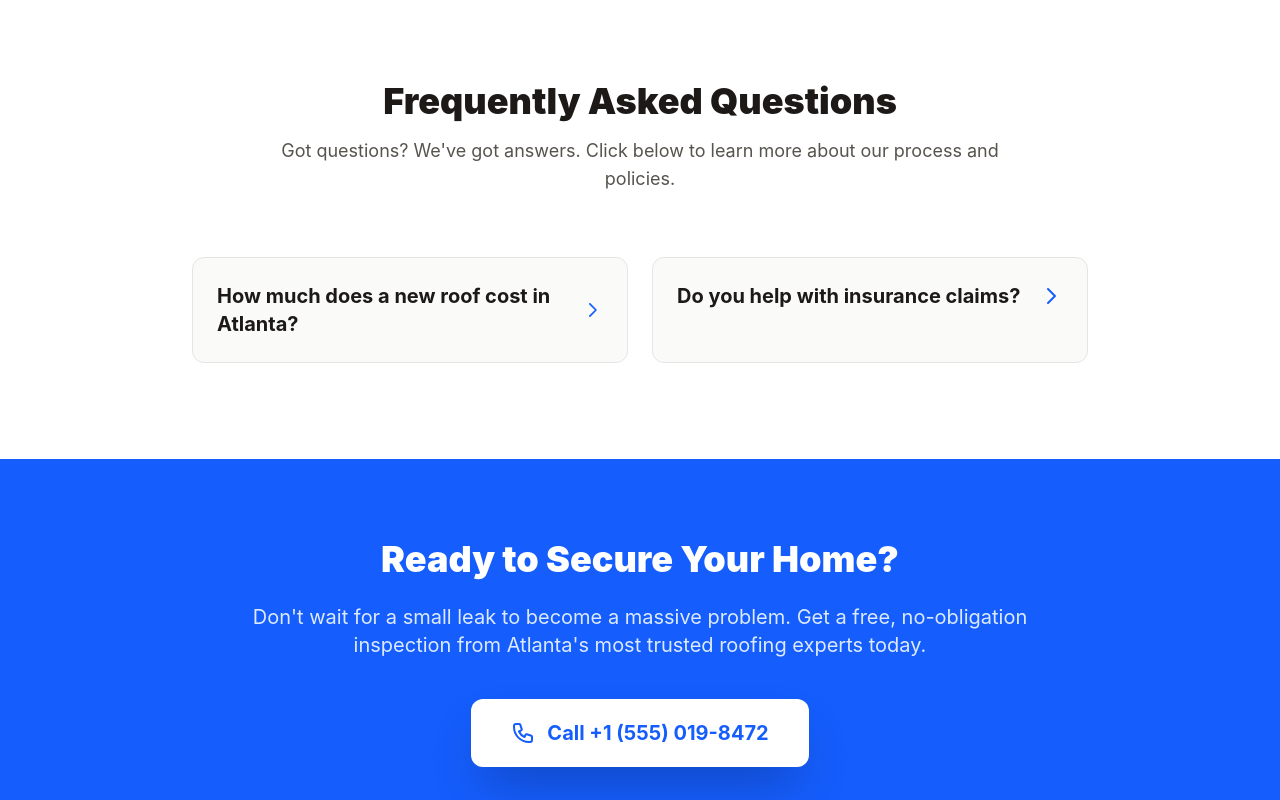
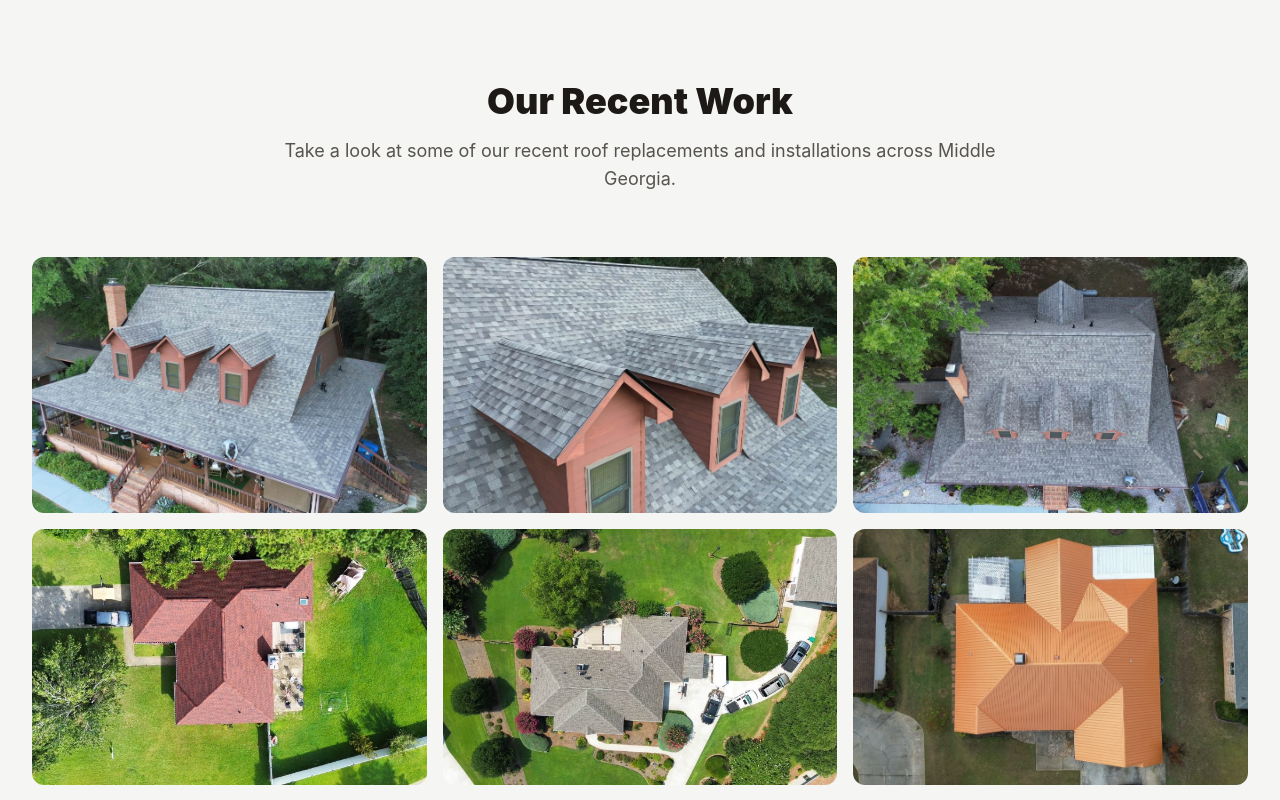
Before and after one commit to thegenuinegeek/ready-roofing-georgia, an Astro site: page / in a window 1280 px wide. Shown: the part 1620-2420 px from the top of the page. Built offline with nearby package versions, Linux system fonts and the light colour scheme; Astro itself is replaced by a stand-in of ours.

Commit message:
Add Project Gallery section with new images

```diff
--- a/src/pages/index.astro
+++ b/src/pages/index.astro
@@ -221,6 +221,37 @@ const schema = {
     </div>
   </dialog>
 
+  <!-- Project Gallery Section -->
+  <section class="py-24 bg-stone-100">
+    <div class="max-w-7xl mx-auto px-4 sm:px-6 lg:px-8">
+      <div class="text-center max-w-3xl mx-auto mb-16 animate-on-scroll">
+        <h2 class="text-4xl font-black text-stone-900 mb-4">Our Recent Work</h2>
+        <p class="text-lg text-stone-600">Take a look at some of our recent roof replacements and installations across Middle Georgia.</p>
+      </div>
+
+      <div class="grid grid-cols-2 md:grid-cols-3 gap-4">
+        <div class="overflow-hidden rounded-xl animate-on-scroll">
+          <img src="images/readyroofing-details-middle-georgia-replacement-1.jpg" alt="Middle Georgia roof replacement project detail" class="w-full h-64 object-cover hover:scale-110 transition-transform duration-700" onerror="this.style.display='none'" />
+        </div>
+        <div class="overflow-hidden rounded-xl animate-on-scroll" style="transition-delay: 100ms;">
+          <img src="images/readyroofing-details-middle-georgia-replacement-2.jpg" alt="Middle Georgia roof replacement project detail" class="w-full h-64 object-cover hover:scale-110 transition-transform duration-700" onerror="this.style.display='none'" />
+        </div>
+        <div class="overflow-hidden rounded-xl animate-on-scroll" style="transition-delay: 200ms;">
+          <img src="images/readyroofing-details-middle-georgia-replacement-3.jpg" alt="Middle Georgia roof replacement project detail" class="w-full h-64 object-cover hover:scale-110 transition-transform duration-700" onerror="this.style.display='none'" />
+        </div>
+        <div class="overflow-hidden rounded-xl animate-on-scroll">
+          <img src="images/readyroofing-details-middle-georgia-replacement-4.jpg" alt="Middle Georgia roof replacement project detail" class="w-full h-64 object-cover hover:scale-110 transition-transform duration-700" onerror="this.style.display='none'" />
+        </div>
+        <div class="overflow-hidden rounded-xl animate-on-scroll" style="transition-delay: 100ms;">
+          <img src="images/readyroofing-details-middle-georgia-replacement-5.jpg" alt="Middle Georgia roof replacement project detail" class="w-full h-64 object-cover hover:scale-110 transition-transform duration-700" onerror="this.style.display='none'" />
+        </div>
+        <div class="overflow-hidden rounded-xl animate-on-scroll" style="transition-delay: 200ms;">
+          <img src="images/metal-roof-replacement-gray-ga.jpg" alt="Metal roof replacement in Gray, GA" class="w-full h-64 object-cover hover:scale-110 transition-transform duration-700" onerror="this.style.display='none'" />
+        </div>
+      </div>
+    </div>
+  </section>
+
   <!-- FAQ Section -->
   <section class="py-24 bg-white">
     <div class="max-w-7xl mx-auto px-4 sm:px-6 lg:px-8">
```
Also changed, not shown: public/images/readyroofing-details-middle-georgia-replacement-4.jpg (added), public/images/readyroofing-details-middle-georgia-replacement-5.jpg (added).
